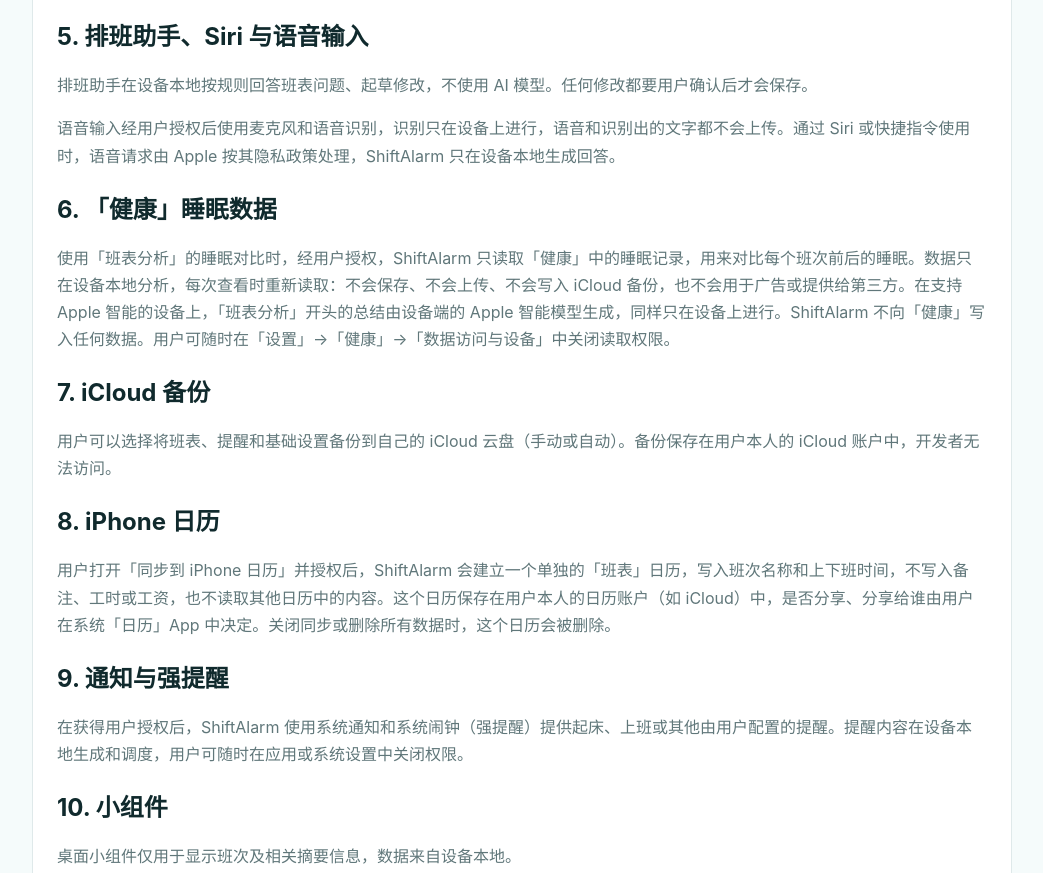
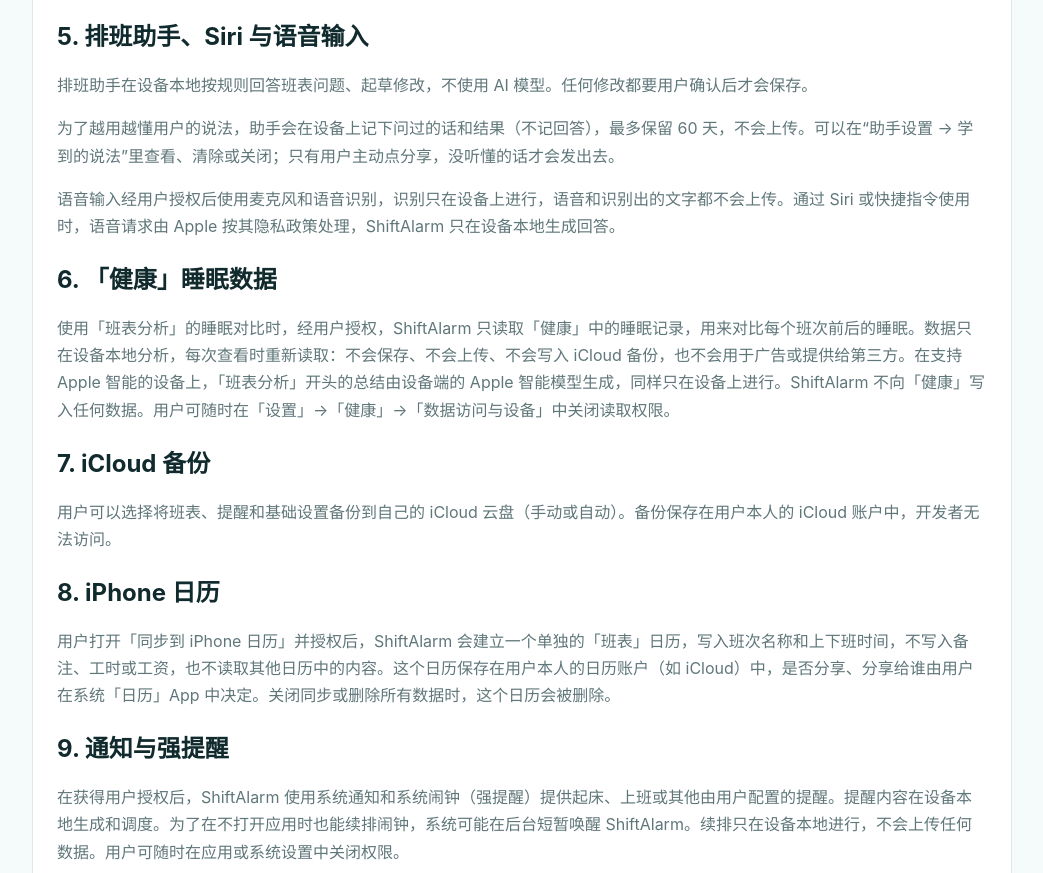
Before and after one commit to wenshifu/shiftalarm-site, a plain HTML site: page privacy.html in a window 1280 px wide. Shown: the part 764-1637 px from the top of the page, without its empty margins (118-1161 px from the left). Drawn offline with Linux system fonts and the light colour scheme.

Commit message:
Describe the assistant's on-device log and background alarm renewal
Co-Authored-By: Claude Fable 5.2 <noreply@anthropic.com>

```diff
--- a/privacy.html
+++ b/privacy.html
@@ -10,16 +10,16 @@ section{padding:55px 0}footer{border-top:1px solid #dfe9ea;padding:28px 0;color:
 @media(max-width:760px){.hero,.grid{grid-template-columns:1fr}h1{font-size:42px}.links{display:none}}
 </style>
 <nav><div class="wrap nav"><div class="brand"><img src="LaunchLogo.png">ShiftAlarm</div><div class="links"><a href="index.html">首页</a><a href="support.html">技术支持</a></div></div></nav>
-<main class="wrap"><section><h1>隐私政策</h1><p>最后更新：2026年11月1日</p><div class="panel">
+<main class="wrap"><section><h1>隐私政策</h1><p>最后更新：2026年11月12日</p><div class="panel">
 <h2>1. 信息收集</h2><p>ShiftAlarm（班表闹钟）当前不要求注册或登录，也不会主动收集姓名、电话号码、精确位置、通讯录或其他可直接识别个人身份的信息，不使用广告或跨应用追踪。</p>
 <h2>2. 班表与本地数据</h2><p>用户创建的班次、排班、提醒及设置默认保存在设备本地。ShiftAlarm 不会将这些数据上传至开发者服务器。</p>
 <h2>3. 文件导入</h2><p>当用户主动选择 Excel、XLSX 或 CSV 文件时，ShiftAlarm 仅在设备上读取和解析所选文件，以生成班表。</p>
 <h2>4. 拍照识别班表</h2><p>经用户授权后，ShiftAlarm 使用相机拍摄班表，或读取用户选择的班表照片。照片只在设备本地识别日期、班次和时间，不会上传，也不会永久保存。在支持 Apple 智能的设备上，可使用设备端的 Apple 智能模型校对识别出的表格文字，同样只在设备上进行。</p>
-<h2>5. 排班助手、Siri 与语音输入</h2><p>排班助手在设备本地按规则回答班表问题、起草修改，不使用 AI 模型。任何修改都要用户确认后才会保存。</p><p>语音输入经用户授权后使用麦克风和语音识别，识别只在设备上进行，语音和识别出的文字都不会上传。通过 Siri 或快捷指令使用时，语音请求由 Apple 按其隐私政策处理，ShiftAlarm 只在设备本地生成回答。</p>
+<h2>5. 排班助手、Siri 与语音输入</h2><p>排班助手在设备本地按规则回答班表问题、起草修改，不使用 AI 模型。任何修改都要用户确认后才会保存。</p><p>为了越用越懂用户的说法，助手会在设备上记下问过的话和结果（不记回答），最多保留 60 天，不会上传。可以在“助手设置 → 学到的说法”里查看、清除或关闭；只有用户主动点分享，没听懂的话才会发出去。</p><p>语音输入经用户授权后使用麦克风和语音识别，识别只在设备上进行，语音和识别出的文字都不会上传。通过 Siri 或快捷指令使用时，语音请求由 Apple 按其隐私政策处理，ShiftAlarm 只在设备本地生成回答。</p>
 <h2>6. 「健康」睡眠数据</h2><p>使用「班表分析」的睡眠对比时，经用户授权，ShiftAlarm 只读取「健康」中的睡眠记录，用来对比每个班次前后的睡眠。数据只在设备本地分析，每次查看时重新读取：不会保存、不会上传、不会写入 iCloud 备份，也不会用于广告或提供给第三方。在支持 Apple 智能的设备上，「班表分析」开头的总结由设备端的 Apple 智能模型生成，同样只在设备上进行。ShiftAlarm 不向「健康」写入任何数据。用户可随时在「设置」→「健康」→「数据访问与设备」中关闭读取权限。</p>
 <h2>7. iCloud 备份</h2><p>用户可以选择将班表、提醒和基础设置备份到自己的 iCloud 云盘（手动或自动）。备份保存在用户本人的 iCloud 账户中，开发者无法访问。</p>
 <h2>8. iPhone 日历</h2><p>用户打开「同步到 iPhone 日历」并授权后，ShiftAlarm 会建立一个单独的「班表」日历，写入班次名称和上下班时间，不写入备注、工时或工资，也不读取其他日历中的内容。这个日历保存在用户本人的日历账户（如 iCloud）中，是否分享、分享给谁由用户在系统「日历」App 中决定。关闭同步或删除所有数据时，这个日历会被删除。</p>
-<h2>9. 通知与强提醒</h2><p>在获得用户授权后，ShiftAlarm 使用系统通知和系统闹钟（强提醒）提供起床、上班或其他由用户配置的提醒。提醒内容在设备本地生成和调度，用户可随时在应用或系统设置中关闭权限。</p>
+<h2>9. 通知与强提醒</h2><p>在获得用户授权后，ShiftAlarm 使用系统通知和系统闹钟（强提醒）提供起床、上班或其他由用户配置的提醒。提醒内容在设备本地生成和调度。为了在不打开应用时也能续排闹钟，系统可能在后台短暂唤醒 ShiftAlarm。续排只在设备本地进行，不会上传任何数据。用户可随时在应用或系统设置中关闭权限。</p>
 <h2>10. 小组件</h2><p>桌面小组件仅用于显示班次及相关摘要信息，数据来自设备本地。</p>
 <h2>11. 第三方服务</h2><p>当前版本不使用第三方广告、分析或社交登录 SDK，不出售、出租或向第三方共享用户数据。</p>
 <h2>12. 政策更新</h2><p>功能或法律要求发生变化时，本政策可能更新，更新内容将发布在本页面。</p>
```
